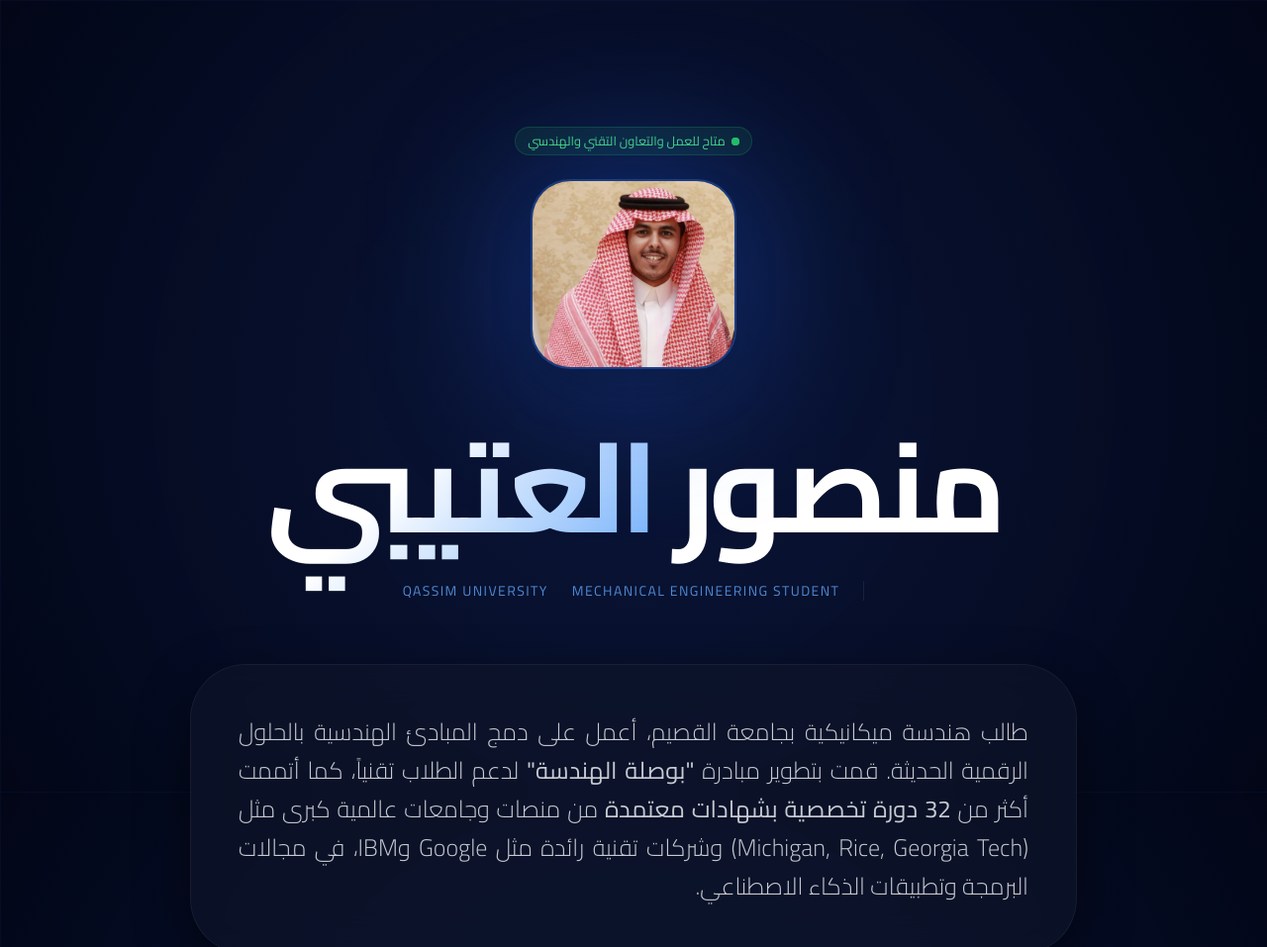
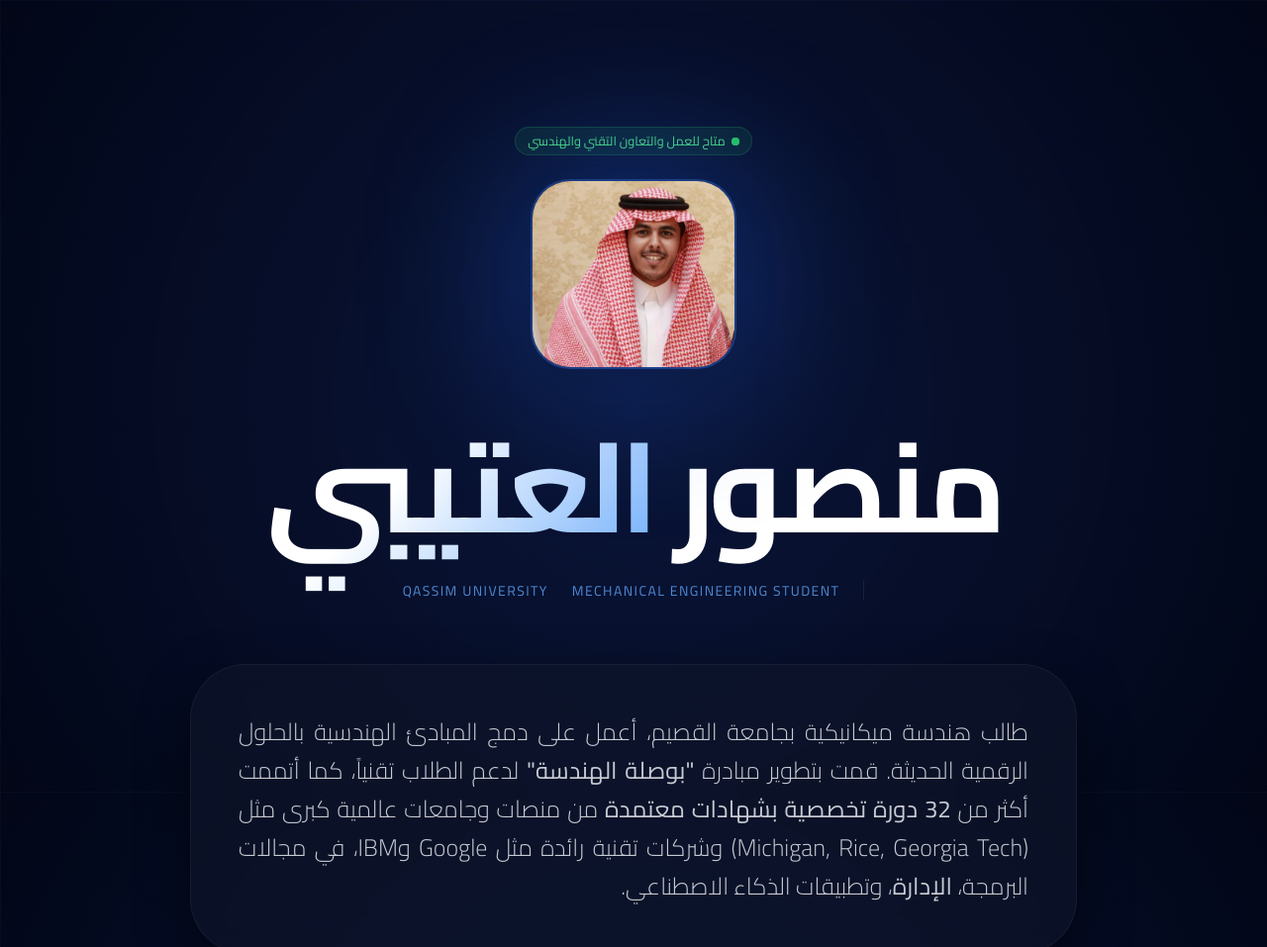
Before and after one commit to Qassim-Eng-Guide/Portfolio, a plain HTML site: page index.html in a window 1280 px wide. Shown: the top 957 px of the page at 99% size. Drawn offline with nearby package versions, Linux system fonts and the light colour scheme.

Commit message:
Add files via upload

```diff
--- a/index.html
+++ b/index.html
@@ -132,11 +132,11 @@
                 <span>Qassim University</span>
             </div>
 
-            <div class="max-w-4xl mx-auto glass-effect p-12 rounded-[3.5rem] relative border-t border-white/5">
-               <p class="text-gray-300 leading-relaxed text-2xl text-justify font-light opacity-95">
-    طالب هندسة ميكانيكية بجامعة القصيم، أعمل على دمج المبادئ الهندسية بالحلول الرقمية الحديثة. قمت بتطوير مبادرة <b>"بوصلة الهندسة"</b> لدعم الطلاب تقنياً، كما أتممت أكثر من <b>32 دورة تخصصية بشهادات معتمدة</b> من منصات وجامعات عالمية كبرى مثل (Michigan, Rice, Georgia Tech) وشركات تقنية رائدة مثل Google وIBM، في مجالات البرمجة وتطبيقات الذكاء الاصطناعي.
-</p>
-            </div>
+           <div class="max-w-4xl mx-auto glass-effect p-12 rounded-[3.5rem] relative border-t border-white/5">
+    <p class="text-gray-300 leading-relaxed text-2xl text-justify font-light opacity-95">
+        طالب هندسة ميكانيكية بجامعة القصيم، أعمل على دمج المبادئ الهندسية بالحلول الرقمية الحديثة. قمت بتطوير مبادرة <b>"بوصلة الهندسة"</b> لدعم الطلاب تقنياً، كما أتممت أكثر من <b>32 دورة تخصصية بشهادات معتمدة</b> من منصات وجامعات عالمية كبرى مثل (Michigan, Rice, Georgia Tech) وشركات تقنية رائدة مثل Google وIBM، في مجالات البرمجة، <b>الإدارة</b>، وتطبيقات الذكاء الاصطناعي.
+    </p>
+</div>
         </div>
     </header>
 
```
